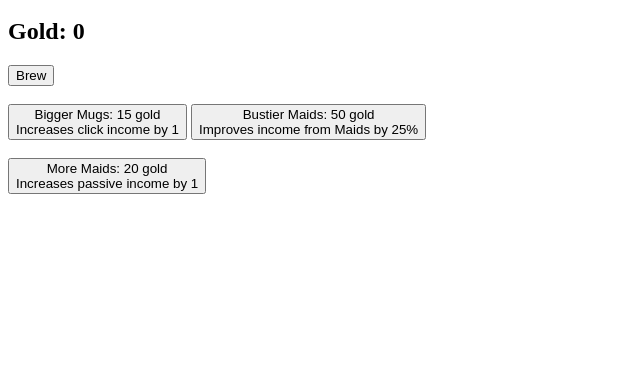
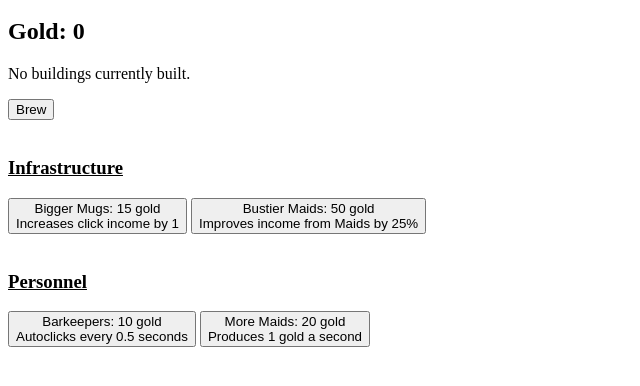
Before and after one commit to tcarns/Tavern-Clicker, a plain HTML site: page index.html in a window 1280 px wide. Shown: the part 48-434 px from the top of the page, without its empty margins (0-640 px from the left). Drawn offline with nearby package versions, Linux system fonts and the light colour scheme.

Commit message:
buildList impl; tippy impl; Infrastructure, Personnel, &barkeepers added

```diff
--- a/index.html
+++ b/index.html
@@ -9,20 +9,21 @@
   <body>
     <h1 id='header'>Tavern Clicker</h1>
     <h2 id='money'>Gold: 0</h2>
-    <p  id='buildList'></p>
+    <p  id='buildingList'>No buildings currently built.</p>
 
     <button type='button' id='brewButton' onClick='updateGoldClick(money)'>Brew</button>
+    <br><br>
+    <h3><u>Infrastructure</u></h3>
+    <button type='button' id='biggerMugs' onClick='purchaseUpgrade(0)'>Bigger Mugs: 15 gold<br>Increases click income by 1</button>
+    <button type='button' id='bustierMaids' onClick='purchaseUpgrade(1)'>Bustier Maids: 50 gold<br>Improves income from Maids by 25%</button>
+    <br><br>
+    <h3><u>Personnel</u></h3>
+    <button type='button' id='barkeepers' onClick='purchaseBuilding(1)'>Barkeepers: 10 gold<br>Autoclicks every 0.5 seconds</button>
+    <button type='button' id='moreMaids' onClick='purchaseBuilding(0)'>More Maids: 20 gold<br>Produces 1 gold a second</button>
 
-    <div id='upgradeButtons'>
-      <br>
-      <button type='button' id='biggerMugs' onClick='purchaseUpgrade(0)'>Bigger Mugs: 15 gold<br>Increases click income by 1</button>
-      <button type='button' id='bustierMaids' onClick='purchaseUpgrade(1)'>Bustier Maids: 50 gold<br>Improves income from Maids by 25%</button>
-    </div>
-    <br>
-    <div id='buildingButtons'>
-      <button type='button' id='moreMaids' onClick='purchaseBuilding(0)'>More Maids: 20 gold<br>Increases passive income by 1</button>
-    </div>
-
+    <script src='https://unpkg.com/@popperjs/core@2'></script>
+    <script src='https://unpkg.com/tippy.js@6'></script>
+    <script src='tippy.js'></script>
     <script src='script.js'></script>
   </body>
 </html>
```
